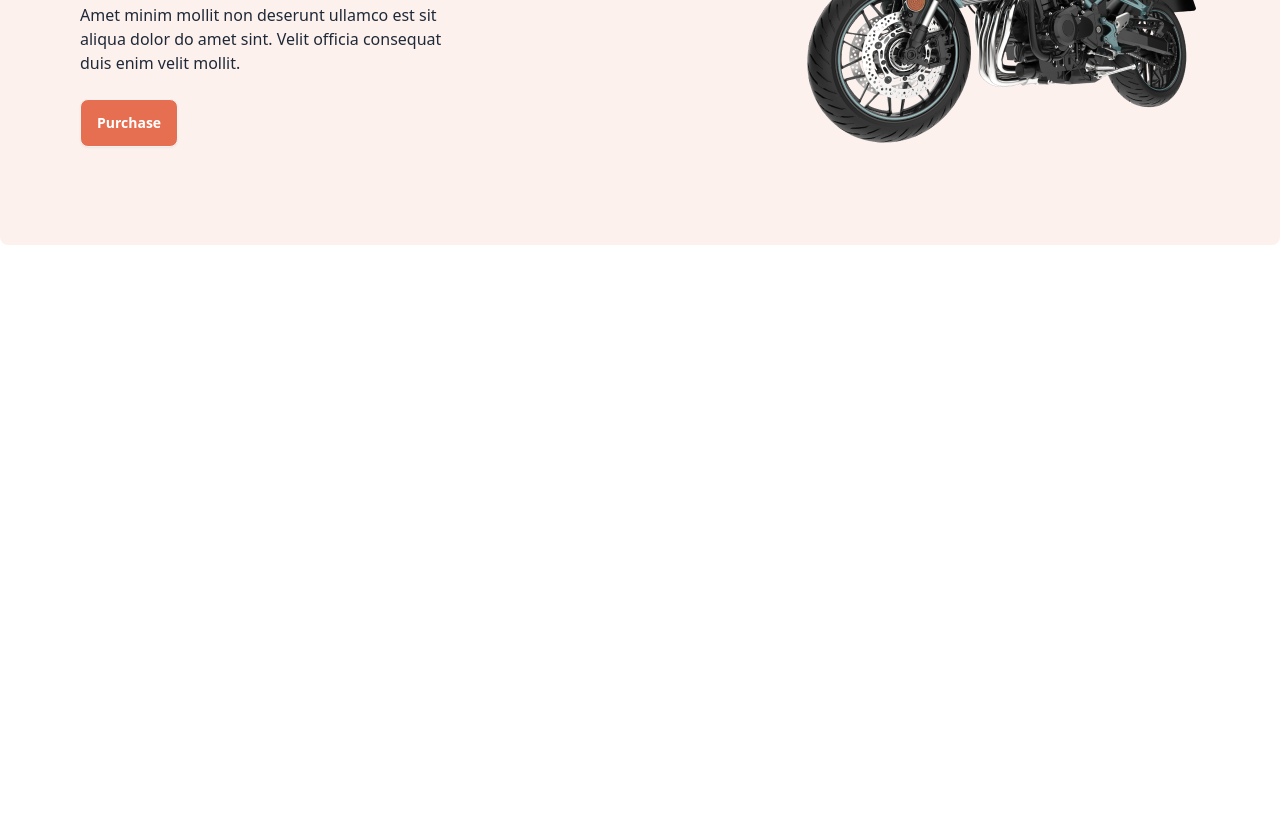
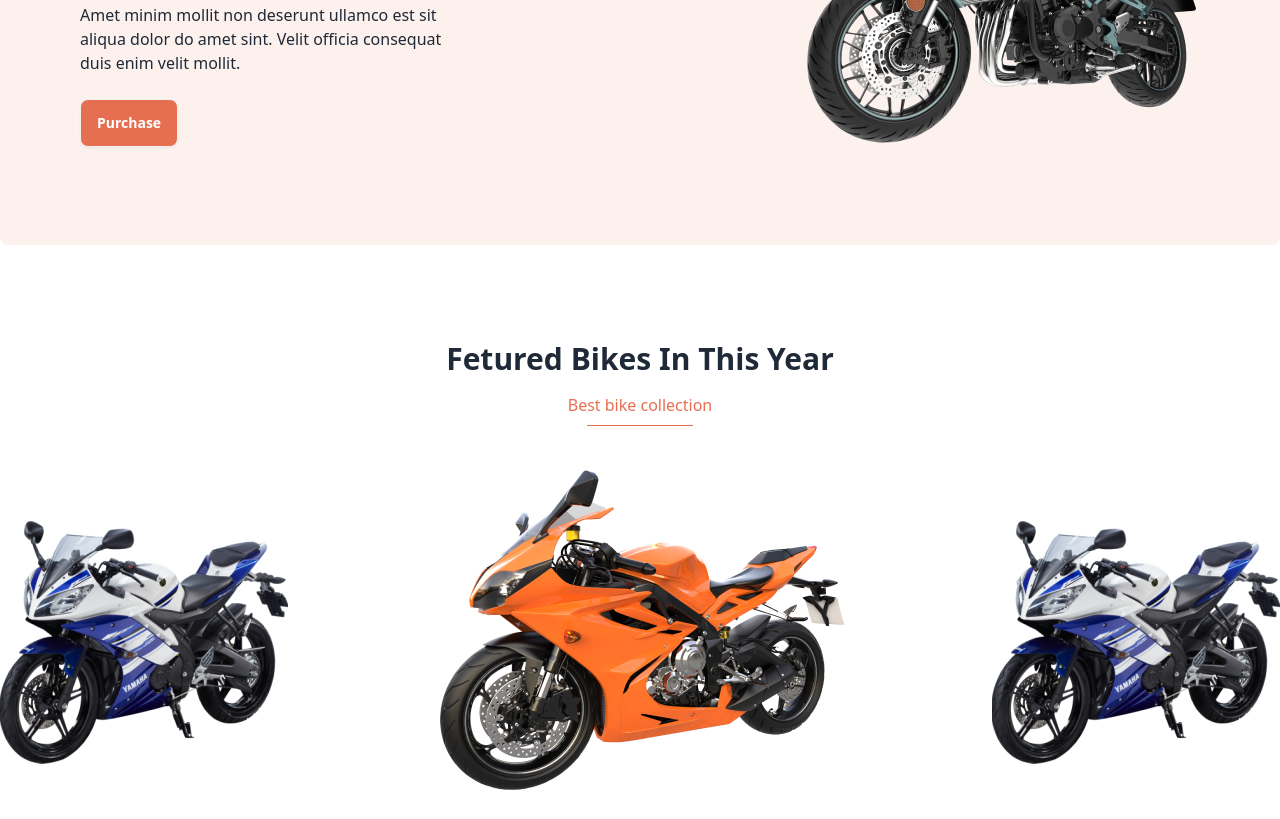
Before and after one commit to Web-hero-Dinajpur/bike-zone, a plain HTML site: page index.html in a window 1280 px wide. Shown: the part 368-1187 px from the top of the page. Before the commit the page ends 800 px from the top, so only its background shows below. Drawn offline with nearby package versions, Linux system fonts and the light colour scheme.

Commit message:
featured bikes in this commit

```diff
--- a/index.html
+++ b/index.html
@@ -127,7 +127,26 @@
         </div>
       </div>
     </section>
-
+    <!-- slider section done  -->
+    <section class="mt-24">
+      <div class="w-1/3 mx-auto text-center">
+        <h2 class="font-bold text-3xl mb-4">Fetured Bikes In This Year</h2>
+        <span class="text-bike-primary">Best bike collection</span>
+        <hr class="w-1/4 mx-auto border-bike-primary mt-2">
+      </div>
+      <!-- retured bike header  -->
+      <div class="mt-10 lg:flex items-center justify-between">
+        <div>
+          <img src="./images/others/feature-bike.png" alt="">
+        </div>
+        <div>
+          <img src="./images/slider/bike3.png" alt="">
+        </div>
+        <div>
+          <img src="./images/others/feature-bike.png" alt="">
+        </div>
+      </div>
+    </section>
 
   </main>
   <footer>
```
